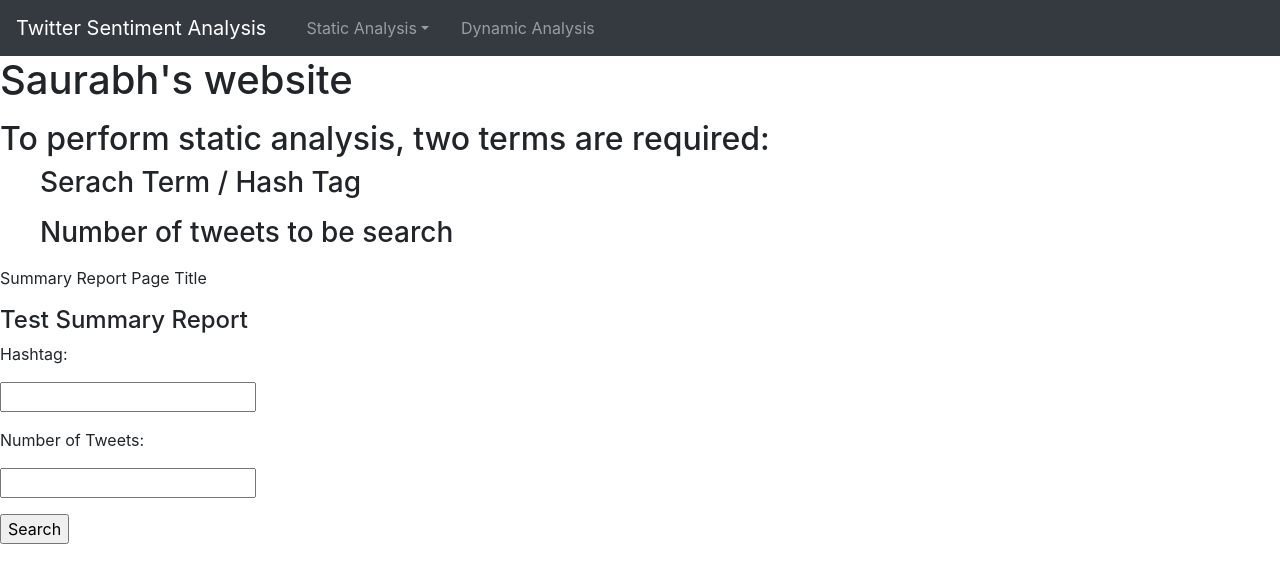
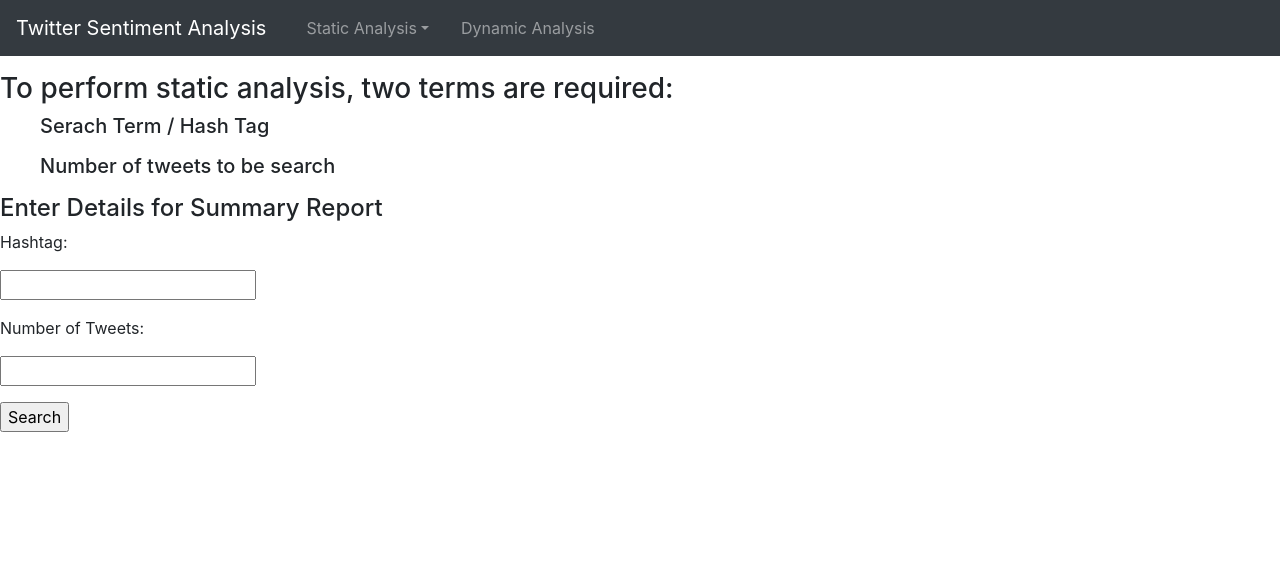
Before and after one commit to saurabh-sm/twitter-sentiment-analysis, a Flask app: page /static-analysis/summary-report in a window 1280 px wide. Shown: the top 583 px of the page. Run offline with Flask 2, Linux system fonts and the light colour scheme; some libraries are stand-ins or nearby versions.

Commit message:
UI cleanup

```diff
--- a/app/templates/base.html
+++ b/app/templates/base.html
@@ -6,7 +6,7 @@
     </head>
     <body>
         <nav class="navbar navbar-expand-lg navbar-dark bg-dark">
-            <a class="navbar-brand" href="#">Twitter Sentiment Analysis</a>
+            <a class="navbar-brand" href="{{ url_for('home') }}">Twitter Sentiment Analysis</a>
             <button class="navbar-toggler" type="button" data-toggle="collapse" data-target="#navbarNav" aria-controls="navbarNav" aria-expanded="false" aria-label="Toggle navigation">
              <span class="navbar-toggler-icon"></span>
          </button>
@@ -31,7 +31,6 @@
                     </ul>
             </div>
         </nav>
-        <h1> Saurabh's website </h1>
         {% block content %}
         {% endblock %}
         <script src="https://code.jquery.com/jquery-3.3.1.slim.min.js" integrity="sha384-q8i/X+965DzO0rT7abK41JStQIAqVgRVzpbzo5smXKp4YfRvH+8abtTE1Pi6jizo" crossorigin="anonymous"></script>
--- a/app/templates/index.html
+++ b/app/templates/index.html
@@ -5,5 +5,5 @@
 {% endblock %}
 
 {% block content %}
-    <h1> Test index page </h1>
+    <img src="{{url_for('static', filename='images/homepage.png')}}" style="width: auto; height: 885px; width: 1795px" />
 {% endblock %}
--- a/app/templates/query-piechart.html
+++ b/app/templates/query-piechart.html
@@ -9,6 +9,6 @@
 {% endblock %}
 #}
 
-<p>{{ name }}</p>
+<h1>{{ name }}</h1>
 
 <img src={{ url }} alt="Chart" height="500" width="600">
--- a/app/templates/query-summary-report.html
+++ b/app/templates/query-summary-report.html
@@ -1,8 +1,8 @@
 {% block content %}
-    <h1>Hello!</h1>
+    <h1>Summary Report:</h1>
     {% for index, data in report_data.items() %}
     <div><p>
-        <b>Key</b>: {{ index }} <b>Value</b>: {{ data }}
+        <b><i>{{ index }}</b></i> : <b> {{ data }}</b>
     </div></p>
     {% endfor %}
 {% endblock %}
--- a/app/templates/static-analysis.html
+++ b/app/templates/static-analysis.html
@@ -6,12 +6,13 @@
 
 {% block content %}
     <p>
-        <h2>To perform static analysis, two terms are required:</h2>
+        <h3>To perform static analysis, two terms are required:</h3>
         <ul>
-            <h3>Serach Term / Hash Tag</h3>
+            <h5>Serach Term / Hash Tag</h5>
         </ul>
         <ul>
-            <h3>Number of tweets to be search</h3>
+            <h5>Number of tweets to be search</h5>
         </ul>
+        <ul></ul>
     </p>
 {% endblock %}
--- a/app/templates/summary-report.html
+++ b/app/templates/summary-report.html
@@ -1,14 +1,13 @@
 {% include "static-analysis.html" %}
 
-
+{#
 {% block title %}
     Summary Report Page Title
 {% endblock %}
+#}
 
 {% block content %}
-    <p></p>
-    <p></p>
-    <h4> Test Summary Report </h4>
+    <h4> Enter Details for Summary Report </h4>
 {% endblock %}
 
 
```
Also changed, not shown: app/templates/piechart.html (+3 -4 lines).
